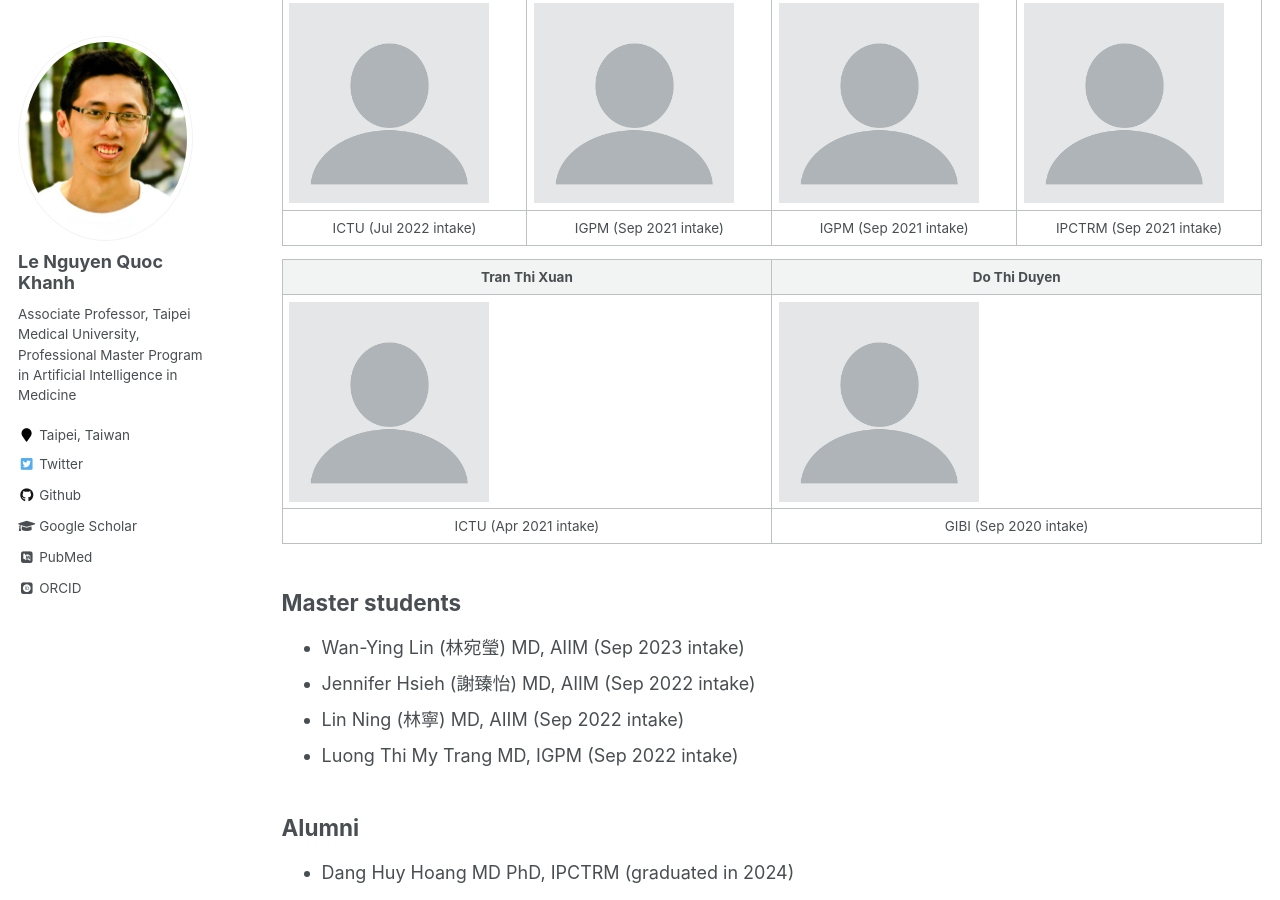
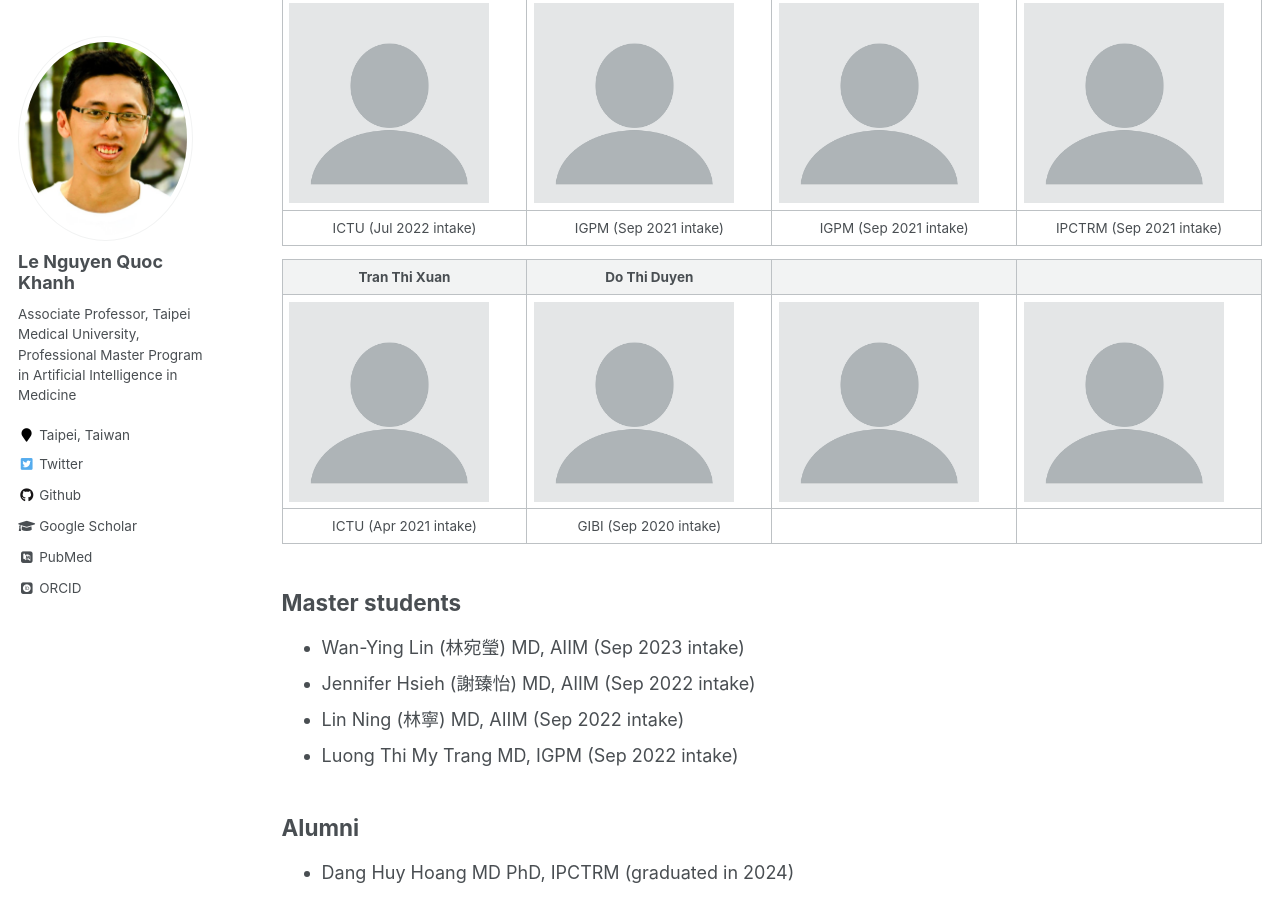
Before and after one commit to khanhlee/khanhlee.github.io, a Jekyll site: the page built from _pages/member.md, in a window 1280 px wide and 900 px high, scrolled down 920 px. Built offline with Jekyll 4.4.1, drawn with Linux system fonts in a browser that asks for light colours; some web fonts are replaced.

Commit message:
Update member.md

```diff
--- a/_pages/member.md
+++ b/_pages/member.md
@@ -26,10 +26,10 @@ author_profile: true
 | <img align="left" src="/images/profile.png" width="200px"> | <img align="left" src="/images/profile.png" width="200px"> | <img align="left" src="/images/profile.png" width="200px"> | <img align="left" src="/images/profile.png" width="200px"> |
 | ICTU (Jul 2022 intake) | IGPM (Sep 2021 intake) | IGPM (Sep 2021 intake) | IPCTRM (Sep 2021 intake) |
 
-| Tran Thi Xuan | Do Thi Duyen |
-| :-------------: | :-------------: |
-| <img align="left" src="/images/profile.png" width="200px"> | <img align="left" src="/images/profile.png" width="200px"> |
-| ICTU (Apr 2021 intake) | GIBI (Sep 2020 intake) |
+| Tran Thi Xuan | Do Thi Duyen |  |  |
+| :-------------: | :-------------: | :-----: | :-----: |
+| <img align="left" src="/images/profile.png" width="200px"> | <img align="left" src="/images/profile.png" width="200px"> | <img align="left" src="/images/profile.png" width="200px"> | <img align="left" src="/images/profile.png" width="200px"> |
+| ICTU (Apr 2021 intake) | GIBI (Sep 2020 intake) |  |  |
 
 ## Master students
 * Wan-Ying Lin (林宛瑩) MD, AIIM (Sep 2023 intake)
```
